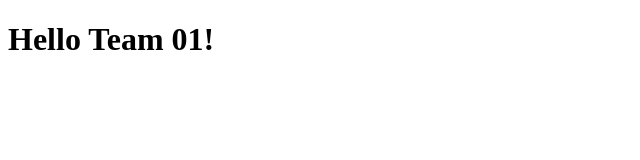
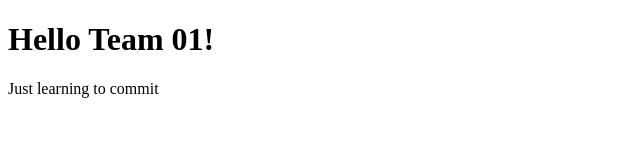
Before and after one commit to koldovsky/588-team-01, a plain HTML site: page index.html in a window 1280 px wide. Shown: the whole page, without its empty margins (0-640 px from the left). Drawn offline with Linux system fonts and the light colour scheme.

Commit message:
learn commit

```diff
--- a/index.html
+++ b/index.html
@@ -7,5 +7,7 @@
 </head>
 <body>
     <h1>Hello Team 01!</h1>
+
+    <P>Just learning to commit</P>
 </body>
 </html>
```
